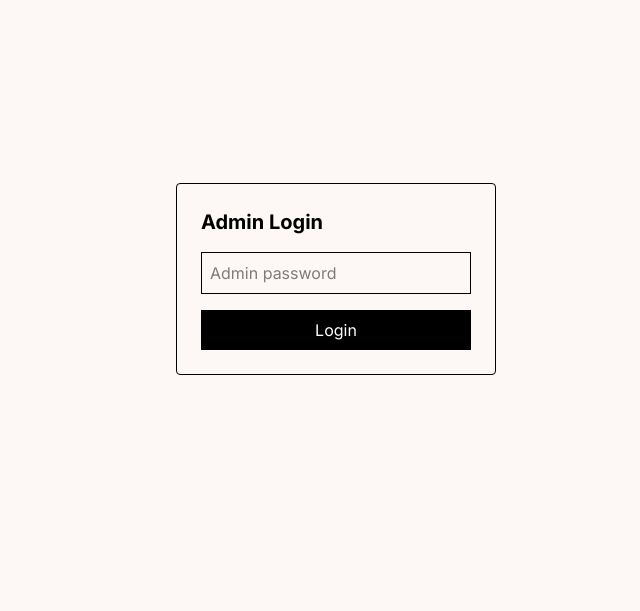
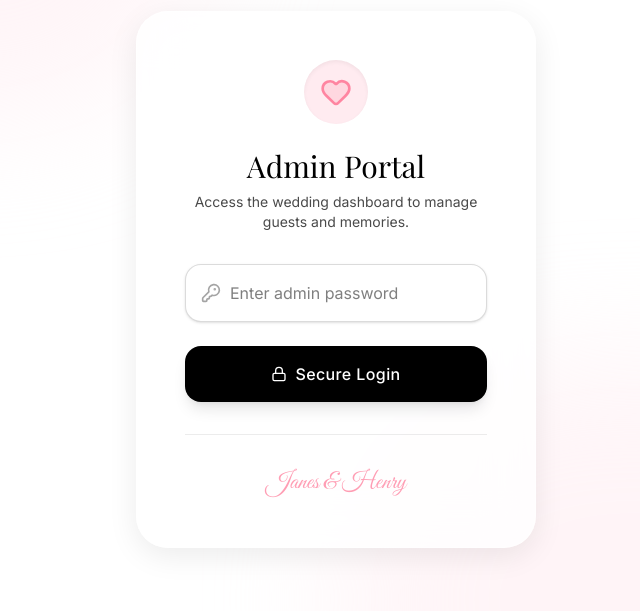
Before and after one commit to DatPHP/Wedding-Janes-Henry-2026, a Next.js app: page /admin/login in a window 1280 px wide. Shown: the part 121-732 px from the top of the page, without its empty margins (304-944 px from the left). Built offline with nearby package versions, Linux system fonts and the light colour scheme; a web font is replaced by a local one.

Commit message:
update UI successfully

```diff
--- a/app/admin/login/page.tsx
+++ b/app/admin/login/page.tsx
@@ -1,45 +1,102 @@
 "use client";
 import { useState } from "react";
 import { useRouter } from "next/navigation";
+import { Heart, Lock, KeyRound } from "lucide-react";
+import { toast } from "react-toastify";
 
 export default function AdminLogin() {
   const [password, setPassword] = useState("");
+  const [loading, setLoading] = useState(false);
   const router = useRouter();
 
-  const login = async () => {
+  const login = async (e?: React.FormEvent) => {
+    if (e) e.preventDefault();
+    if (!password) {
+      toast.error("Please enter a password");
+      return;
+    }
+
+    setLoading(true);
+
+    try {
       const res = await fetch("/api/admin/login", {
         method: "POST",
         body: JSON.stringify({ password }),
       });
 
       if (!res.ok) {
-      alert("Wrong password");
+        toast.error("Incorrect password");
+        setLoading(false);
         return;
       }
 
       const data = await res.json();
       localStorage.setItem("admin_token", data.token);
+      toast.success("Welcome back!");
       router.push("/admin");
+    } catch (err) {
+      toast.error("An error occurred. Please try again.");
+      setLoading(false);
+    }
   };
 
   return (
-    <div className="min-h-screen flex items-center justify-center">
-      <div className="border p-6 rounded w-80">
-        <h1 className="text-xl font-bold mb-4">Admin Login</h1>
+    <div className="min-h-screen flex items-center justify-center bg-background relative overflow-hidden font-sans">
+      {/* Decorative background elements */}
+      <div className="absolute top-0 left-0 w-full h-full overflow-hidden z-0 pointer-events-none">
+        <div className="absolute -top-[20%] -left-[10%] w-[50%] h-[50%] rounded-full bg-accent-light blur-3xl opacity-50" />
+        <div className="absolute top-[60%] -right-[10%] w-[60%] h-[60%] rounded-full bg-accent-light blur-3xl opacity-50" />
+      </div>
 
+      <div className="relative z-10 w-full max-w-md px-6">
+        <div className="bg-white/80 backdrop-blur-xl border border-white/40 shadow-[0_8px_30px_rgb(0,0,0,0.08)] rounded-[32px] p-8 md:p-12 text-center">
+
+          <div className="flex justify-center mb-6">
+            <div className="w-16 h-16 bg-accent-light rounded-full flex items-center justify-center shadow-inner">
+              <Heart className="w-8 h-8 text-accent fill-accent/20" />
+            </div>
+          </div>
+
+          <h1 className="text-3xl font-serif text-foreground mb-2">Admin Portal</h1>
+          <p className="text-muted text-sm mb-8">
+            Access the wedding dashboard to manage guests and memories.
+          </p>
+
+          <form onSubmit={login} className="space-y-6">
+            <div className="relative">
+              <div className="absolute inset-y-0 left-0 pl-4 flex items-center pointer-events-none">
+                <KeyRound className="h-5 w-5 text-muted/50" />
+              </div>
               <input
                 type="password"
-          className="border w-full p-2 mb-4"
-          placeholder="Admin password"
-          onChange={e => setPassword(e.target.value)}
+                className="w-full pl-11 pr-4 py-4 bg-white border border-muted/20 rounded-2xl outline-none focus:border-accent focus:ring-2 focus:ring-accent/20 transition-all text-foreground placeholder:-muted/50 shadow-sm"
+                placeholder="Enter admin password"
+                value={password}
+                onChange={(e) => setPassword(e.target.value)}
+                disabled={loading}
               />
+            </div>
 
             <button
-          onClick={login}
-          className="bg-black text-white w-full py-2"
+              type="submit"
+              disabled={loading}
+              className="w-full bg-foreground text-white py-4 rounded-2xl font-medium tracking-wide hover:bg-neutral-800 transition-colors focus:ring-2 focus:ring-foreground focus:ring-offset-2 disabled:opacity-70 disabled:cursor-not-allowed shadow-lg flex items-center justify-center gap-2"
             >
-          Login
+              {loading ? (
+                "Verifying..."
+              ) : (
+                <>
+                  <Lock className="w-4 h-4" />
+                  Secure Login
+                </>
+              )}
             </button>
+          </form>
+
+          <div className="mt-8 pt-8 border-t border-muted/10">
+            <p className="font-script text-2xl text-accent/80">Janes & Henry</p>
+          </div>
+        </div>
       </div>
     </div>
   );
--- a/app/globals.css
+++ b/app/globals.css
@@ -1,14 +1,16 @@
 @import "tailwindcss";
 
 :root {
-  --background: #FDF8F5;
-  /* Soft warm cream */
-  --foreground: #111111;
-  /* Deeper charcoal for better readability */
-  --muted: #171616;
-  /* Darker gray for better readability */
-  --accent: #F373AC;
-  /* Dusty pink/rose */
+  --background: #FFFFFF;
+  /* Pure white background */
+  --foreground: #000000;
+  /* Bold black text */
+  --muted: #4A4A4A;
+  /* Dark grey for slight subtleness where black is too strong */
+  --accent: #FF85A1;
+  /* Vibrant romantic light pink */
+  --accent-light: #FFEBF0;
+  /* Very soft pink for cards/sections */
 }
 
 @theme inline {
@@ -16,6 +18,7 @@
   --color-foreground: var(--foreground);
   --color-muted: var(--muted);
   --color-accent: var(--accent);
+  --color-accent-light: var(--accent-light);
   --font-sans: var(--font-inter), sans-serif;
   --font-serif: var(--font-playfair), serif;
   --font-script: var(--font-great-vibes), cursive;
@@ -23,10 +26,11 @@
 
 @media (prefers-color-scheme: dark) {
   :root {
-    /* Keeping the wedding theme light generally, or adjusting dark mode to be deep burgundy/charcoal */
-    --background: #1a1515;
-    --foreground: #FDF8F5;
-    --muted: #575555;
-    --accent: #F06292;
+    /* Keep it consistent to maintain the wedding aesthetic */
+    --background: #000000;
+    --foreground: #FFFFFF;
+    --muted: #A0A0A0;
+    --accent: #FF85A1;
+    --accent-light: #2A1017;
   }
 }
--- a/components/BackgroundMusic.tsx
+++ b/components/BackgroundMusic.tsx
@@ -47,7 +47,7 @@ export default function BackgroundMusic() {
                 <motion.div
                     animate={isPlaying ? { rotate: 360 } : { rotate: 0 }}
                     transition={isPlaying ? { repeat: Infinity, duration: 4, ease: "linear" } : { duration: 0.5 }}
-                    className={`w-14 h-14 bg-[#111111] rounded-full shadow-[0_8px_30px_rgb(0,0,0,0.3)] border-2 border-accent/20 flex items-center justify-center relative overflow-hidden transition-all group-hover:scale-110`}
+                    className={`w-14 h-14 bg-foreground rounded-full shadow-[0_8px_30px_rgb(0,0,0,0.3)] border-2 border-accent/20 flex items-center justify-center relative overflow-hidden transition-all group-hover:scale-110`}
                 >
                     {/* Vinyl grooves effect */}
                     <div className="absolute inset-0 border-[4px] border-white/5 rounded-full" />
--- a/components/DigitalGifting.tsx
+++ b/components/DigitalGifting.tsx
@@ -8,7 +8,7 @@ export default function DigitalGifting() {
     const [isOpen, setIsOpen] = useState(false);
 
     return (
-        <section className="py-24 bg-[#FFF5F5] text-center px-6">
+        <section className="py-24 bg-accent-light text-center px-6">
             <div className="max-w-2xl mx-auto">
                 <h2 className="text-3xl md:text-5xl font-serif mb-6 text-black">
                     Send Wishes & Gifts
@@ -19,7 +19,7 @@ export default function DigitalGifting() {
 
                 <button
                     onClick={() => setIsOpen(true)}
-                    className="inline-flex items-center gap-3 bg-accent text-white px-8 py-4 rounded-full hover:bg-[#E05B92] hover:shadow-xl hover:-translate-y-1 transition-all"
+                    className="inline-flex items-center gap-3 bg-accent text-white px-8 py-4 rounded-full hover:brightness-110 hover:shadow-xl hover:-translate-y-1 transition-all"
                 >
                     <Gift size={20} />
                     <span className="font-medium">Digital Gifting</span>
--- a/components/Footer.tsx
+++ b/components/Footer.tsx
@@ -1,12 +1,12 @@
 export default function Footer() {
     return (
-        <footer className="py-16 bg-[#1A1A1A] text-center px-4">
-            <h2 className="text-2xl font-serif text-[#FDF8F5] mb-2">Janes & Henry</h2>
-            <p className="text-sm text-[#A3A3A3] tracking-widest uppercase mt-4">
+        <footer className="py-16 bg-foreground text-center px-4">
+            <h2 className="text-2xl font-serif text-background mb-2">Janes & Henry</h2>
+            <p className="text-sm text-accent-light tracking-widest uppercase mt-4">
                 Thank you for celebrating with us
             </p>
-            <p className="text-xs text-[#666666] mt-8">
-                © 2026 Janes & Henry. All rights reserved.
+            <p className="text-xs text-white/50 mt-8">
+                © 2026 Janes & Henry. All rights reserved. <span className="text-accent">Made for eternal love.</span>
             </p>
         </footer>
     );
--- a/components/Gallery.tsx
+++ b/components/Gallery.tsx
@@ -40,7 +40,7 @@ export default function Gallery() {
     if (images.length === 0) return null;
 
     return (
-        <section className="py-24 px-6 bg-gradient-to-b from-background to-[#FFF5F5]">
+        <section className="py-24 px-6 bg-gradient-to-b from-background to-accent-light">
             <div className="max-w-6xl mx-auto">
                 <h2 className="text-4xl md:text-5xl font-serif text-center mb-16 text-black">
                     Memories
@@ -69,7 +69,7 @@ export default function Gallery() {
                     {/* Navigation Buttons */}
                     <button
                         onClick={scrollPrev}
-                        className="absolute left-0 top-1/2 -translate-y-1/2 -translate-x-4 md:-translate-x-6 w-12 h-12 bg-white/95 rounded-full shadow-xl flex items-center justify-center text-stone-700 hover:text-stone-900 hover:scale-110 transition-all z-10 opacity-0 group-hover/carousel:opacity-100 focus:opacity-100"
+                        className="absolute left-0 top-1/2 -translate-y-1/2 -translate-x-4 md:-translate-x-6 w-12 h-12 bg-white/95 rounded-full shadow-xl flex items-center justify-center text-foreground hover:text-accent hover:scale-110 transition-all z-10 opacity-0 group-hover/carousel:opacity-100 focus:opacity-100"
                         aria-label="Previous slide"
                     >
                         <svg className="w-6 h-6" fill="none" stroke="currentColor" viewBox="0 0 24 24"><path strokeLinecap="round" strokeLinejoin="round" strokeWidth={2} d="M15 19l-7-7 7-7" /></svg>
@@ -77,7 +77,7 @@ export default function Gallery() {
 
                     <button
                         onClick={scrollNext}
-                        className="absolute right-0 top-1/2 -translate-y-1/2 translate-x-4 md:translate-x-6 w-12 h-12 bg-white/95 rounded-full shadow-xl flex items-center justify-center text-stone-700 hover:text-stone-900 hover:scale-110 transition-all z-10 opacity-0 group-hover/carousel:opacity-100 focus:opacity-100"
+                        className="absolute right-0 top-1/2 -translate-y-1/2 translate-x-4 md:translate-x-6 w-12 h-12 bg-white/95 rounded-full shadow-xl flex items-center justify-center text-foreground hover:text-accent hover:scale-110 transition-all z-10 opacity-0 group-hover/carousel:opacity-100 focus:opacity-100"
                         aria-label="Next slide"
                     >
                         <svg className="w-6 h-6" fill="none" stroke="currentColor" viewBox="0 0 24 24"><path strokeLinecap="round" strokeLinejoin="round" strokeWidth={2} d="M9 5l7 7-7 7" /></svg>
--- a/components/Hero.tsx
+++ b/components/Hero.tsx
@@ -2,7 +2,7 @@ import Image from "next/image";
 
 export default function Hero() {
     return (
-        <section className="min-h-screen flex flex-col items-center justify-center text-center px-6 bg-gradient-to-b from-[#FFF5F5] to-background pt-20">
+        <section className="min-h-screen flex flex-col items-center justify-center text-center px-6 bg-gradient-to-b from-accent-light to-background pt-20">
             <h2 className="text-accent uppercase tracking-[0.3em] text-sm md:text-md mb-6 font-medium">
                 We are getting married
             </h2>
@@ -28,7 +28,7 @@ export default function Hero() {
                     alt="Janes & Henry"
                     width={800}
                     height={1000}
-                    className="rounded-[32px] shadow-[0_20px_50px_rgb(243,115,172,0.15)] object-cover"
+                    className="rounded-[32px] shadow-[0_20px_50px_rgba(255,133,161,0.25)] object-cover"
                     priority
                 />
             </div>
--- a/components/RsvpForm.tsx
+++ b/components/RsvpForm.tsx
@@ -74,7 +74,7 @@ export default function RsvpForm() {
   };
 
   return (
-    <section className="py-24 px-6 bg-[#FFF5F5] relative">
+    <section className="py-24 px-6 bg-accent-light relative">
       <div className="max-w-xl mx-auto bg-white p-8 md:p-12 rounded-[32px] shadow-[0_8px_30px_rgb(0,0,0,0.04)] border border-accent/10 relative z-10">
         <h2 className="text-3xl md:text-5xl font-serif text-center mb-8 text-black">
           Send Your Wishes
@@ -167,7 +167,7 @@ export default function RsvpForm() {
 
           <button
             disabled={loading}
-            className="w-full bg-accent text-white py-4 rounded-2xl font-medium tracking-wide hover:bg-[#E05B92] transition-colors focus:ring-2 focus:ring-accent focus:ring-offset-2 disabled:opacity-70 disabled:cursor-not-allowed shadow-lg shadow-accent/20"
+            className="w-full bg-accent text-white py-4 rounded-2xl font-medium tracking-wide hover:brightness-110 hover:-translate-y-1 transition-all focus:ring-2 focus:ring-accent focus:ring-offset-2 disabled:opacity-70 disabled:cursor-not-allowed shadow-lg shadow-accent/20"
           >
             {loading ? "Sending..." : "Confirm RSVP"}
           </button>
```
Lines whose indentation alone changed are shown as unchanged.
